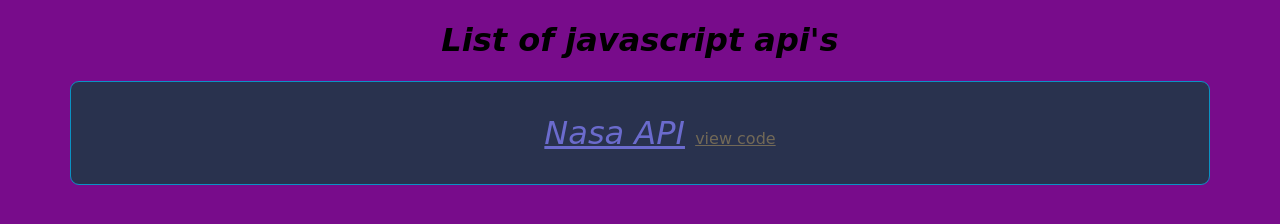
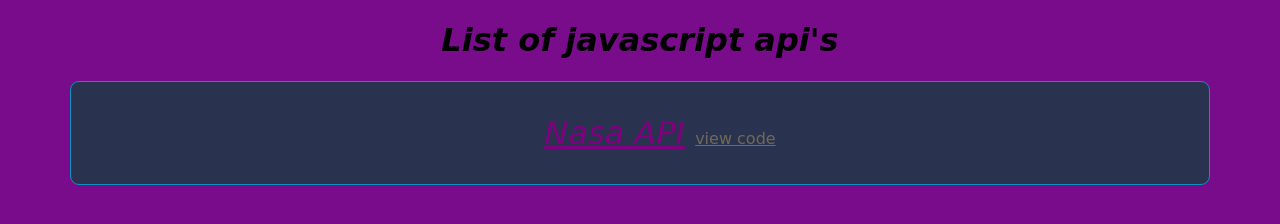
Before and after one commit to Umer-Islam/js_api, a plain HTML site: page index.html in a window 1280 px wide. In both pictures the pointer is over the link "Nasa API". Drawn offline with Linux system fonts and the light colour scheme.

Commit message:
update homepage link hover color

```diff
--- a/style.css
+++ b/style.css
@@ -38,3 +38,10 @@
     font-style: normal;
     font-size: 1rem;
   }
+
+
+
+  /* mouse over link */
+  a:hover {
+    color: purple;
+  }
```
Also changed, not shown: nasa_api/style.css (line endings or trailing spaces).
